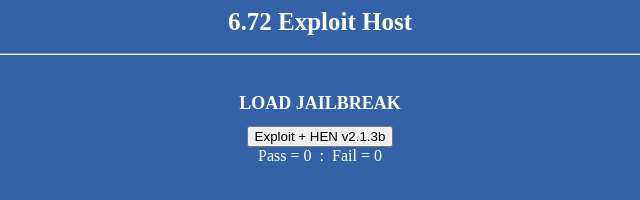
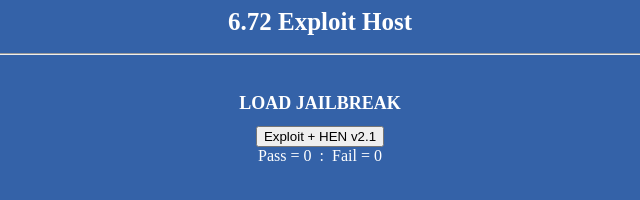
Before and after one commit to cat70/672hen, a plain HTML site: page index.html in a window 1280 px wide. Shown: the full height of the page, 320-960 px from the left. Drawn offline with Linux system fonts and the light colour scheme.

Commit message:
Update index.html

```diff
--- a/index.html
+++ b/index.html
@@ -12,7 +12,7 @@ function DisplayCacheProgress(){setTimeout(function(){window.msgs.innerHTML="Cac
 <hr><br>
 <h1 style='font-size:18px;text-align:center;'>LOAD JAILBREAK</h1>
 <div style="text-align:center">
-<button onclick="load_exploit_HEN(); return false"> Exploit + HEN v2.1.3b </button>
+<button onclick="load_exploit_HEN(); return false"> Exploit + HEN v2.1</button>
 <br>
 <div text-align= center>Pass = <span id=passCounter></span>&nbsp;&nbsp;:&nbsp;&nbsp;Fail = <span id=failCounter></span></div>
 <br><br>
```
